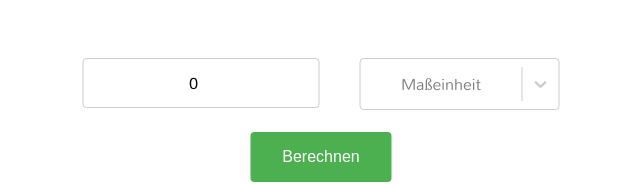
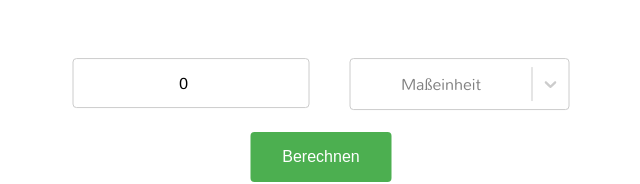
Before and after one commit to peermaute/wie-viele-fussballfelder-sind.es, a React (Create React App) app: page / in a window 1280 px wide. Shown: the part 341-525 px from the top of the page, without its empty margins (319-959 px from the left). Built offline with nearby package versions, Linux system fonts and the light colour scheme; the HTML template or start-up script is replaced by a standard one.

Commit message:
small styling changes

```diff
--- a/src/components/Inputs.module.css
+++ b/src/components/Inputs.module.css
@@ -24,7 +24,7 @@ input {
   font-size: 1rem;
   margin: 20px;
   width: auto;
-  min-width: 200px;
+  min-width: 220px;
   font-family: 'Mandali-Regular';
 }
 
```
